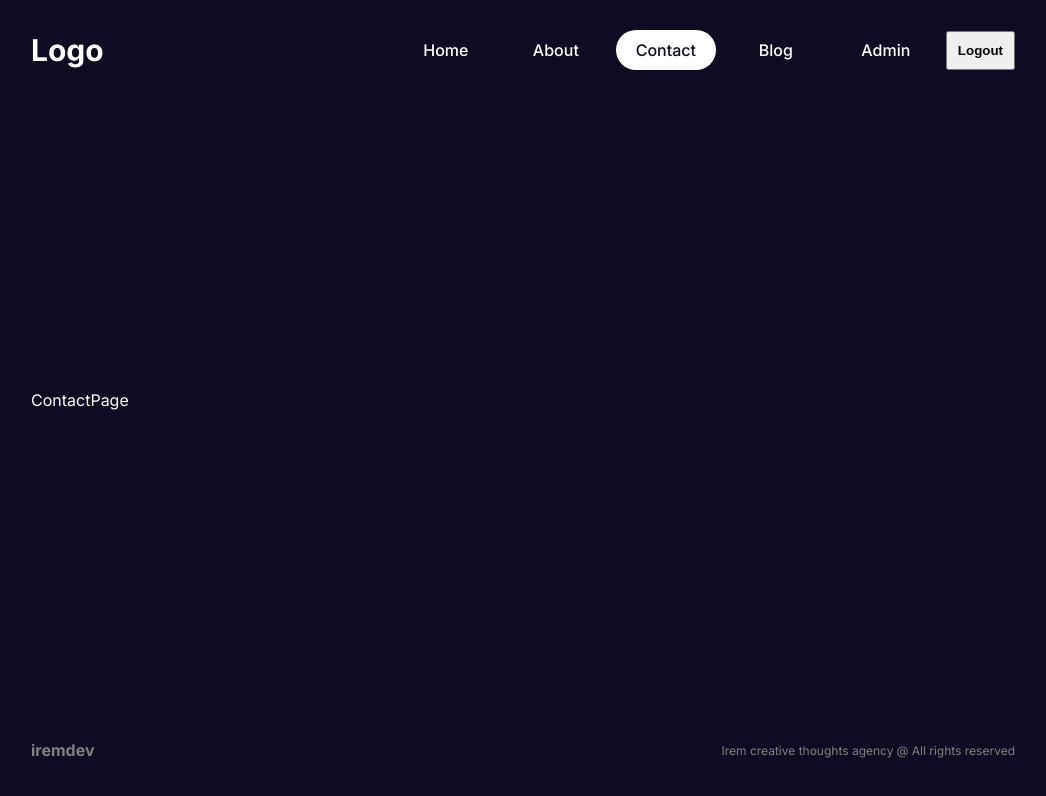
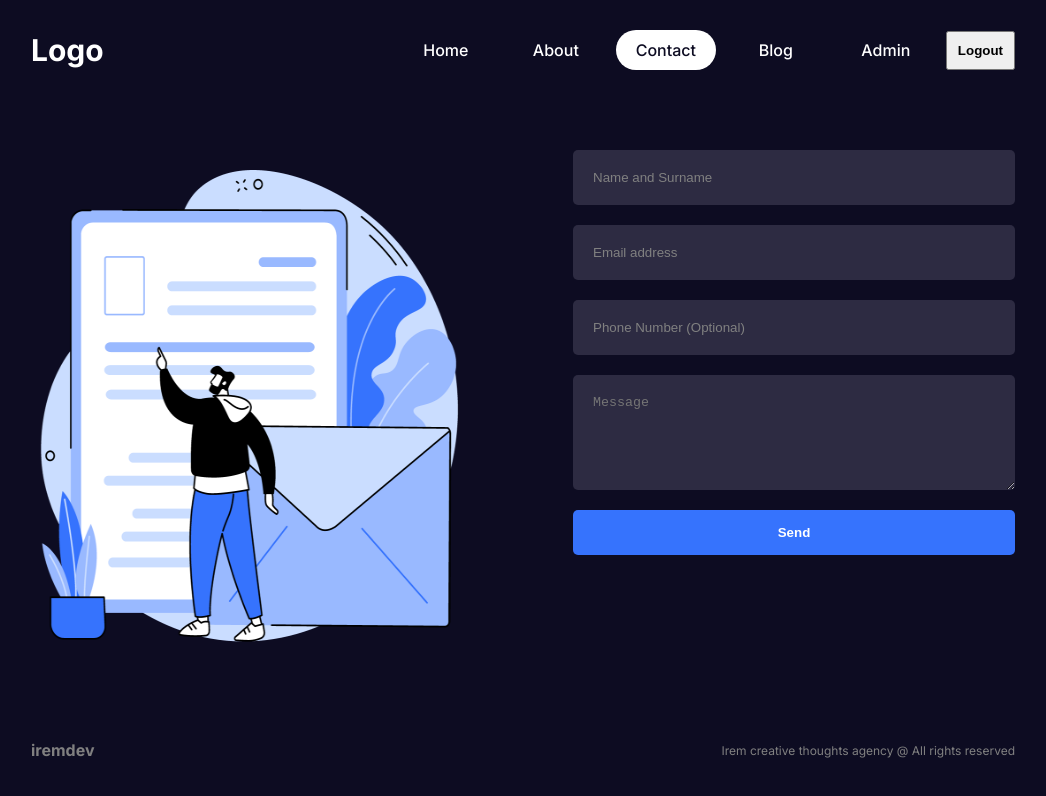
Before and after one commit to irem-koc/next14-tutorial, a Next.js app: page /contact in a window 1280 px wide. Shown: the top 796 px of the page, without its empty margins (117-1163 px from the left). Built offline with nearby package versions, Linux system fonts and the light colour scheme.

Commit message:
feat: add contact page and module.css

```diff
--- /dev/null
+++ b/src/app/contact/contact.module.css
@@ -0,0 +1,37 @@
+.container{
+    display: flex;
+    justify-content: space-between;
+    gap:100px
+}
+.imageContainer{
+    flex:1;
+    position: relative;
+    height: 500px;
+}
+.formContainer{
+    display: flex;
+    flex-direction: column;
+    gap: 20px;
+    flex:1
+}
+.formContainer>input, .formContainer>textarea{
+    background-color: var(--bgSoft);
+    border:none;
+    padding: 20px;
+    outline: none;
+    color: var(--text);
+    border-radius: 5px;
+
+}
+.formContainer>input::placeholder, .formContainer>textarea {
+    color: gray;
+}
+.button{
+    background-color: var(--btn);
+    color: var(--text);
+    border:none;
+    padding-top: 15px;
+    padding-bottom:15px;
+    border-radius: 5px;
+    font-weight: 600;
+}
--- a/src/app/contact/page.tsx
+++ b/src/app/contact/page.tsx
@@ -1,7 +1,32 @@
+"use client";
+import Image from "next/image";
+import styles from "./contact.module.css";
 const ContactPage = () => {
   return (
-    <div>ContactPage</div>
-  )
-}
+    <div className={styles.container}>
+      <div className={styles.imageContainer}>
+        <Image src="/contact.png" alt="" fill />
+      </div>
+      <form
+        onSubmit={() => console.log("hello")}
+        className={styles.formContainer}
+      >
+        <input required type="text" placeholder="Name and Surname" />
+        <input required type="text" placeholder="Email address" />
+        <input type="text" placeholder="Phone Number (Optional)" />
+        <textarea
+          rows={5}
+          placeholder="Message"
+          required
+          name=""
+          id=""
+        ></textarea>
+        <button className={styles.button} type="submit">
+          Send
+        </button>
+      </form>
+    </div>
+  );
+};
 
-export default ContactPage
+export default ContactPage;
```
